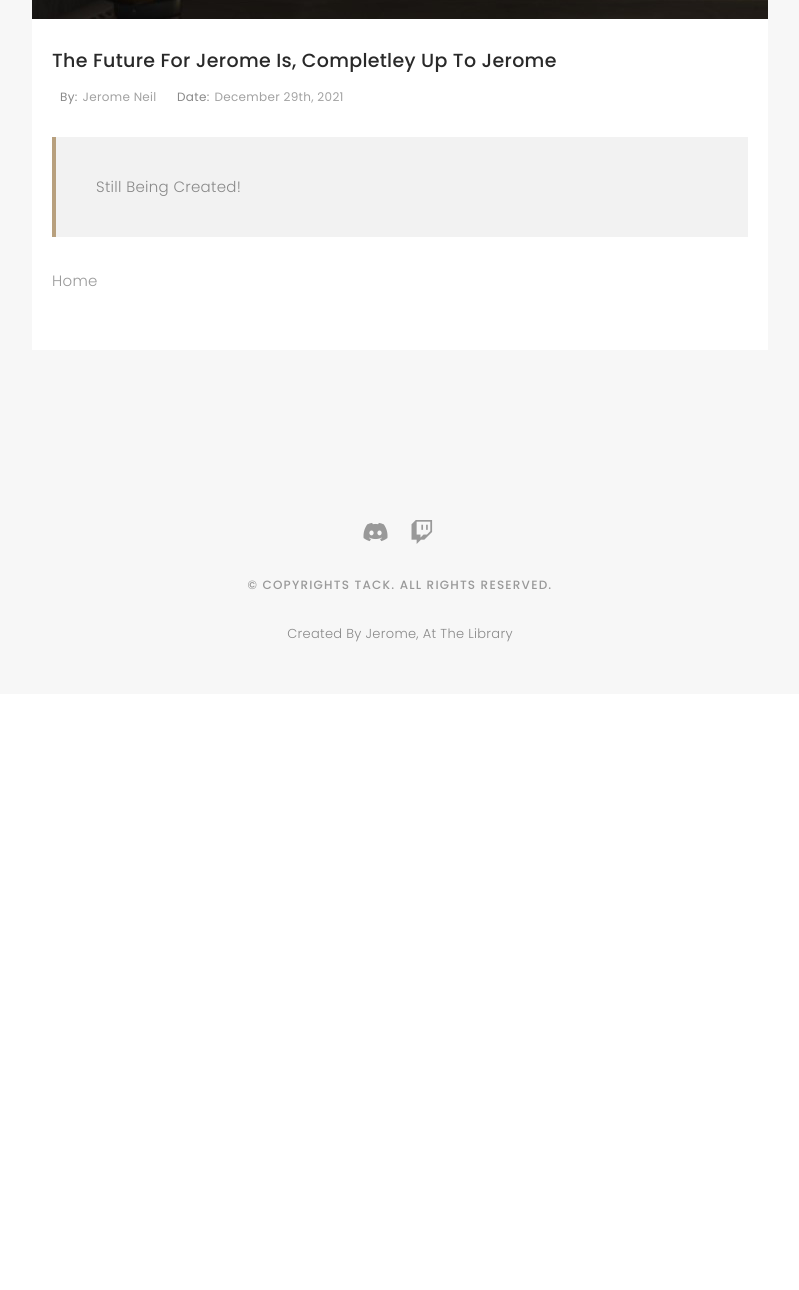
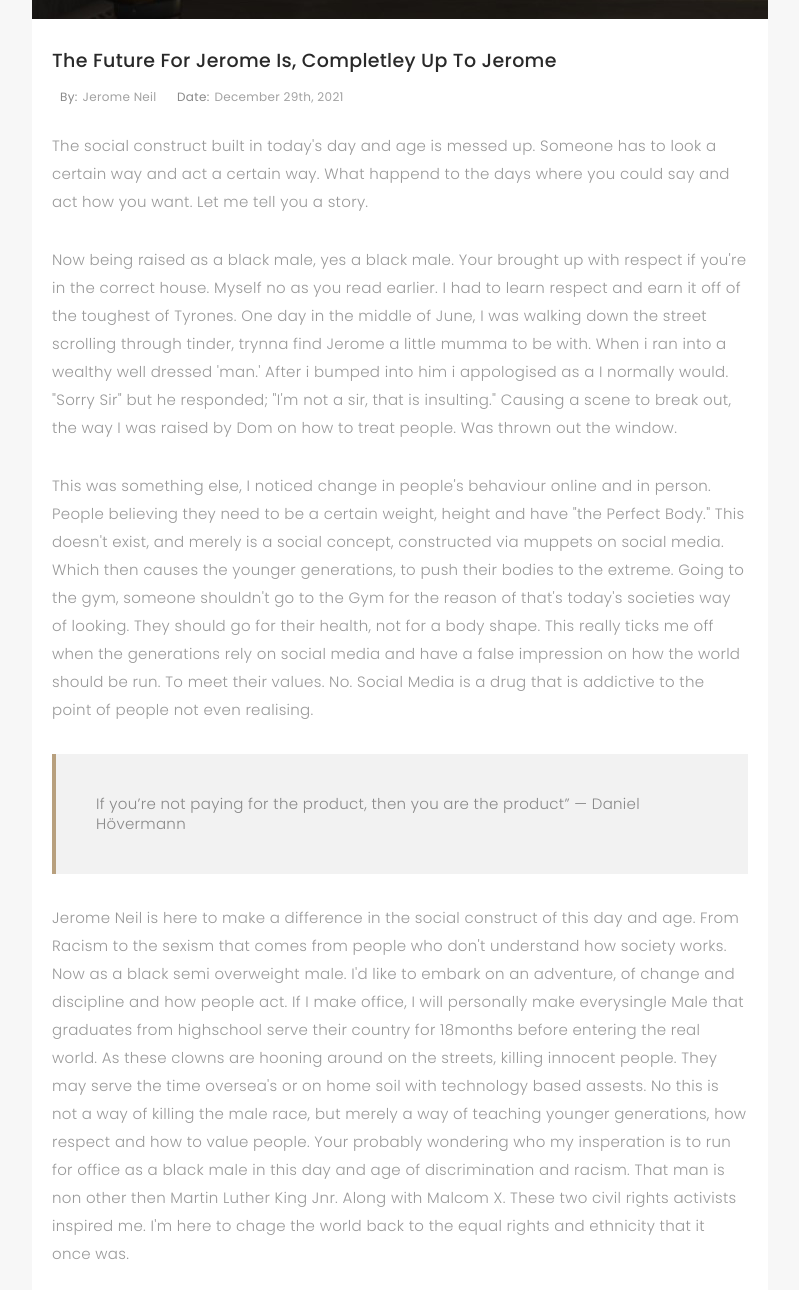
Before and after one commit to Jerome-Neil/JeromeNeil.github.io, a plain HTML site: page blog-future.html in a window 1280 px wide. Shown: the part 720-2010 px from the top of the page, without its empty margins (240-1039 px from the left). Before the commit the page ends 1414 px from the top, so only its background shows below. Drawn offline with nearby package versions, Linux system fonts and the light colour scheme; a web font is replaced by a local one.

Commit message:
Add files via upload

```diff
--- a/blog-future.html
+++ b/blog-future.html
@@ -75,11 +75,16 @@
                           <li class="date">date:<a href="#">December 29th, 2021</a></li>
                         </ul>
                       </div>
-                      <p class="mb-30"></p>
-                      <p class="mb-30"></p>
+                      <p class="mb-30">The social construct built in today's day and age is messed up. Someone has to look a certain way and act a certain way. What happend to the days where you could say and act how you want. Let me tell you a story. </p>
+                      <p class="mb-30">Now being raised as a black male, yes a black male. Your brought up with respect if you're in the correct house. Myself no as you read earlier. I had to learn respect and earn it off of the toughest of Tyrones. One day in the middle of June, I was walking down the street scrolling through tinder, trynna find Jerome a little mumma to be with. When i ran into a wealthy well dressed 'man.' After i bumped into him i appologised as a I normally would. "Sorry Sir" but he responded; "I'm not a sir, that is insulting." Causing a scene to break out, the way I was raised by Dom on how to treat people. Was thrown out the window. </p>
+                      <p>This was something else, I noticed change in people's behaviour online and in person. People believing they need to be a certain weight, height and have "the Perfect Body." This doesn't exist, and merely is a social concept, constructed via muppets on social media. Which then causes the younger generations, to push their bodies to the extreme. Going to the gym, someone shouldn't go to the Gym for the reason of that's today's societies way of looking. They should go for their health, not for a body shape.
+                        This really ticks me off when the generations rely on social media and have a false impression on how the world should be run. To meet their values. No. Social Media is a drug that is addictive to the point of people not even realising.
+                      </p>
 
-                      <blockquote>Still Being Created!</blockquote>
-
+                      <blockquote>If you’re not paying for the product, then you are the product” — Daniel Hövermann</blockquote>
+                      <p>Jerome Neil is here to make a difference in the social construct of this day and age. From Racism to the sexism that comes from people who don't understand how society works. Now as a black semi overweight male. I'd like to embark on an adventure, of change and discipline and how people act. If I make office, I will personally make everysingle Male that graduates from highschool serve their country for 18months before entering the real world. As these clowns are hooning around on the streets, killing innocent people. They may serve the time oversea's or on home soil with technology based assests. No this is not a
+                        way of killing the male race, but merely a way of teaching younger generations, how respect and how to value people. Your probably wondering who my insperation is to run for office as a black male in this day and age of discrimination and racism. That man is non other then Martin Luther King Jnr. Along with Malcom X. These two civil rights activists inspired me. I'm here to chage the world back to the equal rights and ethnicity that it once was.
+                      </p>
                       <a href="./index.html"><p>Home</p></a>
                     </div>
 
```
Also changed, not shown: blog-street.html (+1 -1 lines).
